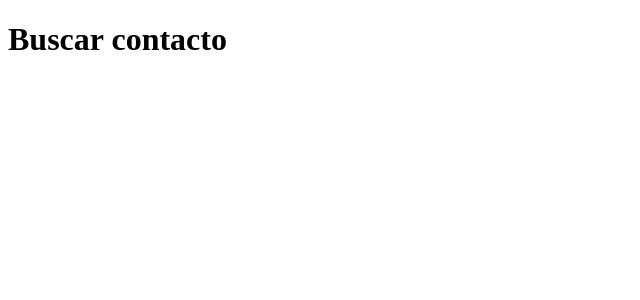
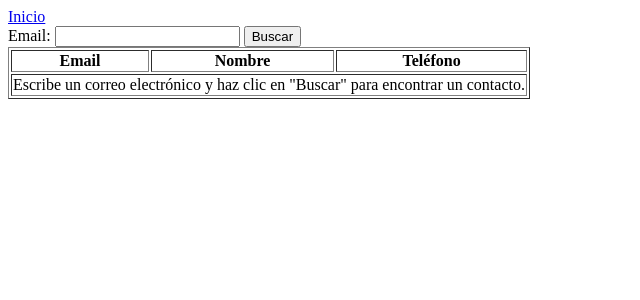
Before and after one commit to PatricioVargasR/heroku_frontend, a Flask app: page /buscar in a window 1280 px wide. Shown: the top 300 px of the page, without its empty margins (0-640 px from the left). Run offline with Flask 3, Linux system fonts and the light colour scheme.

Commit message:
CHANGE FORMAT

```diff
--- a/static/js/get_one.js
+++ b/static/js/get_one.js
@@ -1,29 +1,29 @@
-function getContactByEmail(email) {
+function getForEmail() {
+    var email = document.getElementById("email").value;
     var request = new XMLHttpRequest();
-    // request.open('GET', "http://localhost:8000/contactos?email=" + email);
-    request.open('GET', "https://herokubackendsql-03fb6209ab45.herokuapp.com/contactos?email=" + email);
+    var url = "https://herokubackendsql-03fb6209ab45.herokuapp.com/contactos/" + encodeURIComponent(email);
+    request.open('GET', url);
     request.send();
 
     request.onload = (e) => {
         const response = request.responseText;
         const json = JSON.parse(response);
+        console.log("response: " + response);
+        console.log("json: " + json);
         console.log("status_code: " + request.status);
 
-        if (json.length === 1) {
-            const contacto = json[0];
+        var tbody_contactos = document.getElementById("tbody_contactos");
+        tbody_contactos.innerHTML = ''; // Limpiamos el contenido previo en cualquier caso
 
-            const tbody_contactos = document.getElementById("tbody_contactos");
-            // Limpia el contenido existente en tbody_contactos
-            tbody_contactos.innerHTML = "";
-
+        if (json !== null) {
             var tr = document.createElement("tr");
             var td_email = document.createElement("td");
             var td_nombre = document.createElement("td");
             var td_telefono = document.createElement("td");
 
-            td_email.innerHTML = contacto["email"];
-            td_nombre.innerHTML = contacto["nombre"];
-            td_telefono.innerHTML = contacto["telefono"];
+            td_email.innerHTML = json["email"];
+            td_nombre.innerHTML = json["nombre"];
+            td_telefono.innerHTML = json["telefono"];
 
             tr.appendChild(td_email);
             tr.appendChild(td_nombre);
@@ -31,8 +31,7 @@ function getContactByEmail(email) {
 
             tbody_contactos.appendChild(tr);
         } else {
-            // No se encontró ningún registro con el correo electrónico proporcionado.
-            console.log("No se encontró ningún registro con el correo electrónico proporcionado.");
+            tbody_contactos.innerHTML = '<tr><td colspan="3">No se encontró ningún contacto con ese email.</td></tr>';
         }
     };
 }
--- a/templates/buscar.html
+++ b/templates/buscar.html
@@ -1,9 +1,37 @@
 <!DOCTYPE html>
 <html lang="es">
-    <head>
-        <title>Buscar contacto</title>
-    </head>
-    <body>
-        <h1>Buscar contacto</h1>
-    </body>
+<head>
+    <meta charset="UTF-8">
+    <meta name="viewport" content="width=device-width, initial-scale=1.0">
+    <title>Contactos</title>
+    <script type="text/javascript" src="../static/js/get_one.js"></script>
+</head>
+
+<body>
+    <a href="index.html">Inicio</a>
+    <form id="search-form">
+        <label for="email">Email:</label>
+        <input type="text" id="email" name="email">
+        <button type="button" onclick="searchContact()">Buscar</button>
+    </form>
+    <table border="1" id="table_contactos">
+        <thead id="thead_contactos">
+            <th>Email</th>
+            <th>Nombre</th>
+            <th>Teléfono</th>
+        </thead>
+        <tbody id="tbody_contactos">
+            <tr>
+                <td colspan="3">Escribe un correo electrónico y haz clic en "Buscar" para encontrar un contacto.</td>
+            </tr>
+        </tbody>
+    </table>
+    <script>
+        function searchContact() {
+            var emailInput = document.getElementById("email");
+            var email = emailInput.value;
+            getForEmail(email);
+        }
+    </script>
+</body>
 </html>
--- a/templates/index.html
+++ b/templates/index.html
@@ -1,12 +1,14 @@
 <!DOCTYPE html>
 <html lang="es">
     <head>
+        <meta charset="UTF-8">
+        <meta name="viewport" content="width=device-width, initial-scale=1.0">
         <title>Contactos</title>
         <script type="text/javascript" src="../static/js/get_all.js"></script>
     </head>
 
     <body>
-        <a href="buscar">Buscar</a>
+        <a href="buscar.html">Buscar</a>
         <table border="1" id="table_contactos">
             <thead id="thead_contactos">
                 <th>Email</th>
```
Also changed, not shown: README.md.
